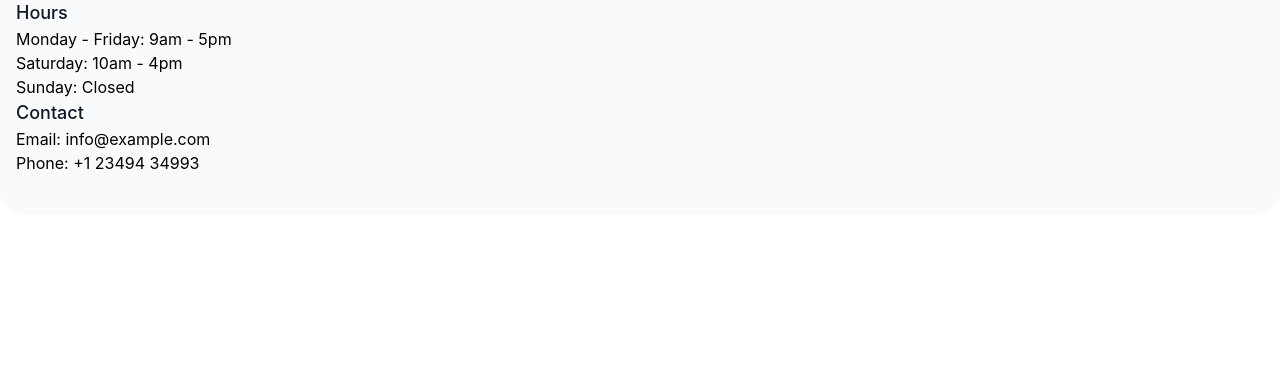
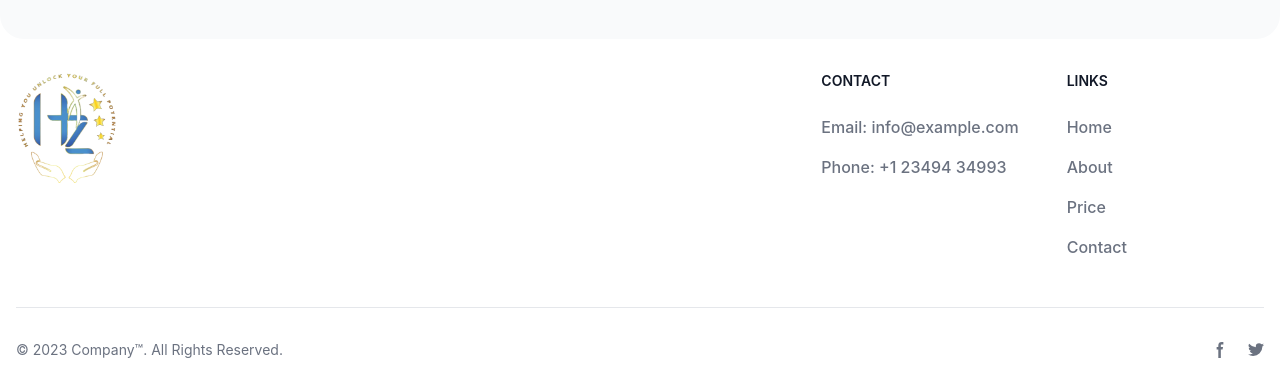
Before and after one commit to Abubakr-Alsheikh/hassanzaki-coaching-website, a Django app: page / in a window 1280 px wide. Shown: the part 2302-2694 px from the top of the page. Before the commit the page ends 2471 px from the top, so only its background shows below. Run offline with Django 5.2, Linux system fonts and the light colour scheme; data that the repository does not hold is empty; some libraries are stand-ins or nearby versions.

Commit message:
Adding footer

```diff
--- a/static/src/output.css
+++ b/static/src/output.css
@@ -1157,6 +1157,11 @@ input:checked + .toggle-bg {
   margin-bottom: 2rem;
 }
 
+.my-6 {
+  margin-top: 1.5rem;
+  margin-bottom: 1.5rem;
+}
+
 .mb-1 {
   margin-bottom: 0.25rem;
 }
@@ -1209,6 +1214,38 @@ input:checked + .toggle-bg {
   margin-top: 1rem;
 }
 
+.mb-12 {
+  margin-bottom: 3rem;
+}
+
+.mb-32 {
+  margin-bottom: 8rem;
+}
+
+.mb-\[2px\] {
+  margin-bottom: 2px;
+}
+
+.ml-6 {
+  margin-left: 1.5rem;
+}
+
+.mt-1 {
+  margin-top: 0.25rem;
+}
+
+.mt-16 {
+  margin-top: 4rem;
+}
+
+.me-3 {
+  margin-inline-end: 0.75rem;
+}
+
+.ms-5 {
+  margin-inline-start: 1.25rem;
+}
+
 .block {
   display: block;
 }
@@ -1269,6 +1306,22 @@ input:checked + .toggle-bg {
   height: 2.25rem;
 }
 
+.h-8 {
+  height: 2rem;
+}
+
+.h-20 {
+  height: 5rem;
+}
+
+.h-28 {
+  height: 7rem;
+}
+
+.h-24 {
+  height: 6rem;
+}
+
 .w-1\/2 {
   width: 50%;
 }
@@ -1391,10 +1472,26 @@ input:checked + .toggle-bg {
   grid-template-columns: repeat(7, minmax(0, 1fr));
 }
 
+.grid-cols-1 {
+  grid-template-columns: repeat(1, minmax(0, 1fr));
+}
+
+.grid-cols-2 {
+  grid-template-columns: repeat(2, minmax(0, 1fr));
+}
+
+.grid-cols-3 {
+  grid-template-columns: repeat(3, minmax(0, 1fr));
+}
+
 .flex-col {
   flex-direction: column;
 }
 
+.flex-col-reverse {
+  flex-direction: column-reverse;
+}
+
 .flex-wrap {
   flex-wrap: wrap;
 }
@@ -1433,6 +1530,10 @@ input:checked + .toggle-bg {
 
 .gap-4 {
   gap: 1rem;
+}
+
+.gap-8 {
+  gap: 2rem;
 }
 
 .space-x-2 > :not([hidden]) ~ :not([hidden]) {
@@ -1515,6 +1628,10 @@ input:checked + .toggle-bg {
   border-width: 0px;
 }
 
+.border-t {
+  border-top-width: 1px;
+}
+
 .\!border-primary-700 {
   --tw-border-opacity: 1 !important;
   border-color: rgb(3 105 161 / var(--tw-border-opacity, 1)) !important;
@@ -1688,6 +1810,26 @@ input:checked + .toggle-bg {
   padding-bottom: 2rem;
 }
 
+.px-6 {
+  padding-left: 1.5rem;
+  padding-right: 1.5rem;
+}
+
+.py-16 {
+  padding-top: 4rem;
+  padding-bottom: 4rem;
+}
+
+.py-4 {
+  padding-top: 1rem;
+  padding-bottom: 1rem;
+}
+
+.py-6 {
+  padding-top: 1.5rem;
+  padding-bottom: 1.5rem;
+}
+
 .pt-2 {
   padding-top: 0.5rem;
 }
@@ -1827,6 +1973,25 @@ input:checked + .toggle-bg {
 .text-white {
   --tw-text-opacity: 1;
   color: rgb(255 255 255 / var(--tw-text-opacity, 1));
+}
+
+.text-neutral-500 {
+  --tw-text-opacity: 1;
+  color: rgb(115 115 115 / var(--tw-text-opacity, 1));
+}
+
+.text-teal-700 {
+  --tw-text-opacity: 1;
+  color: rgb(3 102 114 / var(--tw-text-opacity, 1));
+}
+
+.text-gray-600 {
+  --tw-text-opacity: 1;
+  color: rgb(75 85 99 / var(--tw-text-opacity, 1));
+}
+
+.underline {
+  text-decoration-line: underline;
 }
 
 .antialiased {
@@ -2145,10 +2330,23 @@ input:checked + .toggle-bg {
     grid-column: span 2 / span 2;
   }
 
+  .sm\:mx-auto {
+    margin-left: auto;
+    margin-right: auto;
+  }
+
   .sm\:mt-6 {
     margin-top: 1.5rem;
   }
 
+  .sm\:mt-0 {
+    margin-top: 0px;
+  }
+
+  .sm\:flex {
+    display: flex;
+  }
+
   .sm\:h-96 {
     height: 24rem;
   }
@@ -2161,8 +2359,37 @@ input:checked + .toggle-bg {
     grid-template-columns: repeat(2, minmax(0, 1fr));
   }
 
+  .sm\:grid-cols-3 {
+    grid-template-columns: repeat(3, minmax(0, 1fr));
+  }
+
+  .sm\:items-center {
+    align-items: center;
+  }
+
+  .sm\:justify-center {
+    justify-content: center;
+  }
+
+  .sm\:justify-between {
+    justify-content: space-between;
+  }
+
   .sm\:gap-6 {
     gap: 1.5rem;
+  }
+
+  .sm\:gap-12 {
+    gap: 3rem;
+  }
+
+  .sm\:px-6 {
+    padding-left: 1.5rem;
+    padding-right: 1.5rem;
+  }
+
+  .sm\:text-center {
+    text-align: center;
   }
 
   .sm\:text-lg {
@@ -2188,6 +2415,10 @@ input:checked + .toggle-bg {
     display: block;
   }
 
+  .md\:flex {
+    display: flex;
+  }
+
   .md\:hidden {
     display: none;
   }
@@ -2204,12 +2435,36 @@ input:checked + .toggle-bg {
     width: 100%;
   }
 
+  .md\:w-6\/12 {
+    width: 50%;
+  }
+
+  .md\:max-w-xl {
+    max-width: 36rem;
+  }
+
+  .md\:grid-cols-2 {
+    grid-template-columns: repeat(2, minmax(0, 1fr));
+  }
+
   .md\:flex-row {
     flex-direction: row;
   }
 
+  .md\:items-start {
+    align-items: flex-start;
+  }
+
+  .md\:justify-start {
+    justify-content: flex-start;
+  }
+
   .md\:justify-center {
     justify-content: center;
+  }
+
+  .md\:justify-between {
+    justify-content: space-between;
   }
 
   .md\:space-x-8 > :not([hidden]) ~ :not([hidden]) {
@@ -2302,6 +2562,11 @@ input:checked + .toggle-bg {
     grid-column: span 7 / span 7;
   }
 
+  .lg\:my-8 {
+    margin-top: 2rem;
+    margin-bottom: 2rem;
+  }
+
   .lg\:mb-12 {
     margin-bottom: 3rem;
   }
@@ -2359,8 +2656,27 @@ input:checked + .toggle-bg {
     padding-bottom: 4rem;
   }
 
+  .lg\:px-8 {
+    padding-left: 2rem;
+    padding-right: 2rem;
+  }
+
+  .lg\:py-20 {
+    padding-top: 5rem;
+    padding-bottom: 5rem;
+  }
+
+  .lg\:py-8 {
+    padding-top: 2rem;
+    padding-bottom: 2rem;
+  }
+
   .lg\:pt-8 {
     padding-top: 2rem;
+  }
+
+  .lg\:pt-12 {
+    padding-top: 3rem;
   }
 
   .lg\:text-left {
--- a/templates/_base.html
+++ b/templates/_base.html
@@ -34,6 +34,7 @@
         {% block content %}
         {% endblock content %}
     </div>
+    {% include "footer.html" %}
     <script src="https://cdn.jsdelivr.net/npm/flowbite@2.5.2/dist/flowbite.min.js"></script>
     <script src="https://cdnjs.cloudflare.com/ajax/libs/flowbite/2.3.0/flowbite.min.js"></script>
 </body>
--- /dev/null
+++ b/templates/footer.html
@@ -0,0 +1,62 @@
+{% load static %}
+
+<footer class="bg-white dark:bg-gray-900">
+    <div class="mx-auto w-full max-w-screen-xl p-4 py-6 lg:py-8">
+        <div class="md:flex md:justify-between">
+          <div class="mb-6 flex items-center justify-center md:mb-0 md:items-start md:justify-start">
+              <a href="{% url "index" %}" class="flex items-center">
+                  <img src="{% static "images/logo.png" %}" class="me-3 h-28" alt="FlowBite Logo" />
+              </a>
+          </div>
+          <div class="grid grid-cols-2 gap-8 sm:grid-cols-2 sm:gap-12">
+              <div>
+                  <h2 class="mb-6 text-sm font-semibold uppercase text-gray-900 dark:text-white">Contact</h2>
+                  <ul class="font-medium text-gray-500 dark:text-gray-400">
+                      <li class="mb-4">
+                          <a href="https://github.com/themesberg/flowbite" class="hover:underline">Email: info@example.com</a>
+                      </li>
+                      <li>
+                          <a href="https://discord.gg/4eeurUVvTy" class="hover:underline">Phone: +1 23494 34993</a>
+                      </li>
+                  </ul>
+              </div>
+              <div>
+                  <h2 class="mb-6 text-sm font-semibold uppercase text-gray-900 dark:text-white">Links</h2>
+                  <ul class="font-medium text-gray-500 dark:text-gray-400">
+                      <li class="mb-4">
+                          <a href="#" class="hover:underline">Home</a>
+                      </li>
+                      <li class="mb-4">
+                          <a href="#" class="hover:underline">About</a>
+                      </li>
+                      <li class="mb-4">
+                          <a href="#" class="hover:underline">Price</a>
+                      </li>
+                      <li class="mb-4">
+                          <a href="#" class="hover:underline">Contact</a>
+                      </li>
+                  </ul>
+              </div>
+          </div>
+      </div>
+      <hr class="my-6 border-gray-200 dark:border-gray-700 sm:mx-auto lg:my-8" />
+      <div class="flex flex-col-reverse items-center justify-center gap-4 md:flex-row md:justify-between">
+          <span class="text-sm text-gray-500 dark:text-gray-400 sm:text-center">© 2023 <a href="#" class="hover:underline">Company™</a>. All Rights Reserved.
+          </span>
+          <div class="mt-4 flex sm:mt-0 sm:justify-center">
+              <a href="#" class="text-gray-500 hover:text-gray-900 dark:hover:text-white">
+                  <svg class="h-4 w-4" aria-hidden="true" xmlns="http://www.w3.org/2000/svg" fill="currentColor" viewBox="0 0 8 19">
+                        <path fill-rule="evenodd" d="M6.135 3H8V0H6.135a4.147 4.147 0 0 0-4.142 4.142V6H0v3h2v9.938h3V9h2.021l.592-3H5V3.591A.6.6 0 0 1 5.592 3h.543Z" clip-rule="evenodd"/>
+                    </svg>
+                  <span class="sr-only">Facebook page</span>
+              </a>
+              <a href="#" class="ms-5 text-gray-500 hover:text-gray-900 dark:hover:text-white">
+                  <svg class="h-4 w-4" aria-hidden="true" xmlns="http://www.w3.org/2000/svg" fill="currentColor" viewBox="0 0 20 17">
+                    <path fill-rule="evenodd" d="M20 1.892a8.178 8.178 0 0 1-2.355.635 4.074 4.074 0 0 0 1.8-2.235 8.344 8.344 0 0 1-2.605.98A4.13 4.13 0 0 0 13.85 0a4.068 4.068 0 0 0-4.1 4.038 4 4 0 0 0 .105.919A11.705 11.705 0 0 1 1.4.734a4.006 4.006 0 0 0 1.268 5.392 4.165 4.165 0 0 1-1.859-.5v.05A4.057 4.057 0 0 0 4.1 9.635a4.19 4.19 0 0 1-1.856.07 4.108 4.108 0 0 0 3.831 2.807A8.36 8.36 0 0 1 0 14.184 11.732 11.732 0 0 0 6.291 16 11.502 11.502 0 0 0 17.964 4.5c0-.177 0-.35-.012-.523A8.143 8.143 0 0 0 20 1.892Z" clip-rule="evenodd"/>
+                </svg>
+                  <span class="sr-only">Twitter page</span>
+              </a>
+          </div>
+      </div>
+    </div>
+</footer>
```
Also changed, not shown: other parts of static/src/output.css (+106 -0 lines).
